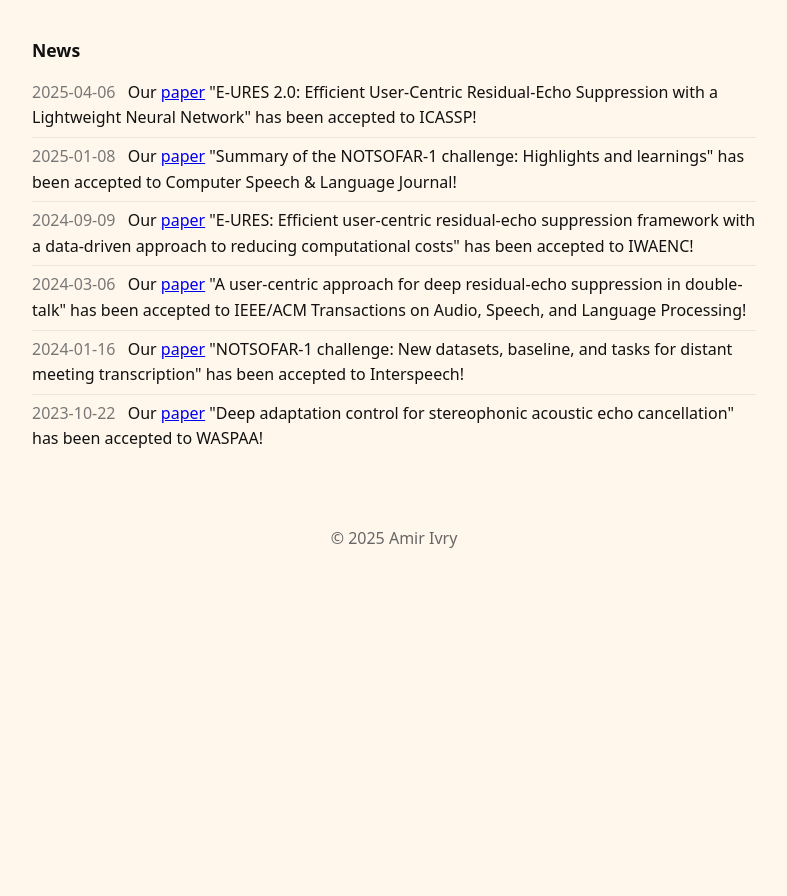
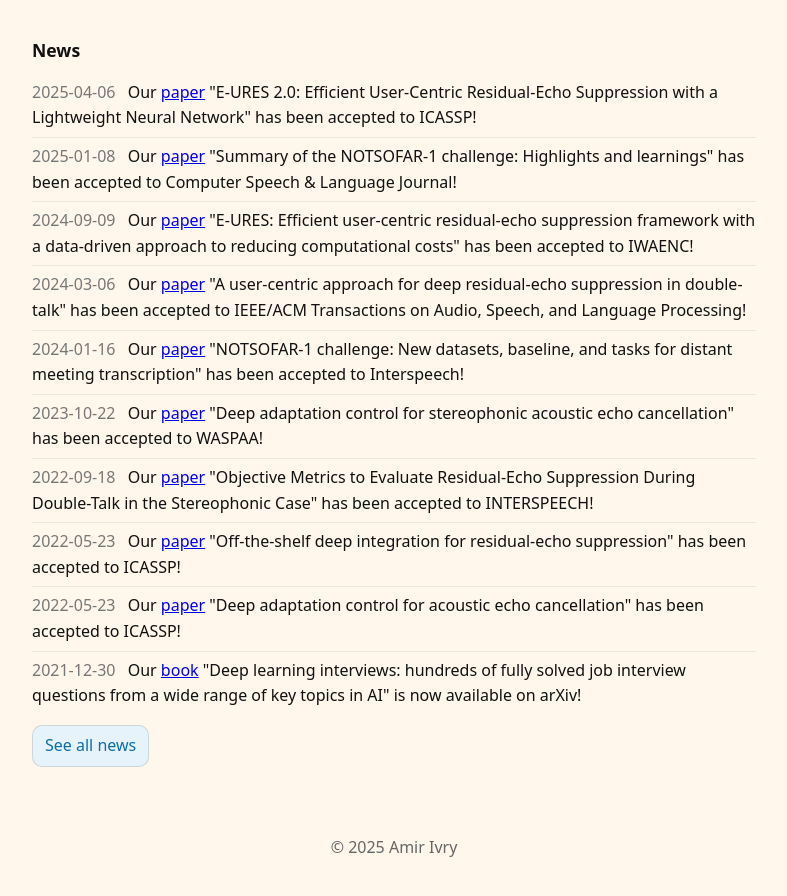
Before and after one commit to Amir-Ivry/Amir-Ivry.github.io, a Jekyll site: the page built from index.html, in a window 1280 px wide and 900 px high, scrolled down 1212 px. Shown: the top 896 px of the window, without its empty margins (246-1033 px from the left). Built offline with Jekyll 4.4.1, drawn with Linux system fonts in a browser that asks for light colours; before the commit the page ends 1804 px from its top, so only the background shows below that.

Commit message:
Update news.yml

```diff
--- a/_data/news.yml
+++ b/_data/news.yml
@@ -1,14 +1,14 @@
+- date: 2025-04-06
+  prefix: "Our"
+  link_text: "paper"
+  url: "/assets/papers/eures2_ivry.pdf"
+  suffix: "\"E-URES 2.0: Efficient User-Centric Residual-Echo Suppression with a Lightweight Neural Network\" has been accepted to ICASSP!"          # optional
+
 - date: 2025-01-08
   prefix: "Our"
   link_text: "paper"
   url: "/assets/papers/summary_abram.pdf"
   suffix: "\"Summary of the NOTSOFAR-1 challenge: Highlights and learnings\" has been accepted to Computer Speech & Language Journal!"          # optional
-
-- date: 2025-04-06
-  prefix: "Our"
-  link_text: "paper"
-  url: "/assets/papers/eures2_ivry.pdf"
-  suffix: "\"E-URES 2.0: Efficient User-Centric Residual-Echo Suppression with a Lightweight Neural Network\" has been accepted to ICASSP!"          # optional
 
 - date: 2024-09-09
   prefix: "Our"
@@ -33,3 +33,93 @@
   link_text: "paper"
   url: "/assets/papers/deepadaptationmono_ivry.pdf"
   suffix: "\"Deep adaptation control for stereophonic acoustic echo cancellation\" has been accepted to WASPAA!"          # optional
+
+- date: 2022-09-18
+  prefix: "Our"
+  link_text: "paper"
+  url: "/assets/papers/objective_ivry.pdf"
+  suffix: "\"Objective Metrics to Evaluate Residual-Echo Suppression During Double-Talk in the Stereophonic Case\" has been accepted to INTERSPEECH!"
+
+- date: 2022-05-23
+  prefix: "Our"
+  link_text: "paper"
+  url: "/assets/papers/deepadaptationmono_ivry.pdf"
+  suffix: "\"Deep adaptation control for acoustic echo cancellation\" has been accepted to ICASSP!"          # optional
+
+- date: 2022-05-23
+  prefix: "Our"
+  link_text: "paper"
+  url: "/assets/papers/offtheshelf_ivry.pdf"
+  suffix: "\"Off-the-shelf deep integration for residual-echo suppression\" has been accepted to ICASSP!"
+
+- date: 2021-12-30
+  prefix: "Our"
+  link_text: "book"
+  url: "https://arxiv.org/pdf/2201.00650"
+  suffix: "\"Deep learning interviews: hundreds of fully solved job interview questions from a wide range of key topics in AI\" is now available on arXiv!"
+
+- date: 2021-10-17
+  prefix: "Our"
+  link_text: "paper"
+  url: "/assets/papers/objectivemono_ivry.pdf"
+  suffix: "\"Objective metrics to evaluate residual-echo suppression during double-talk\" has been accepted to WASPAA!"
+
+- date: 2021-08-30
+  prefix: "Our"
+  link_text: "paper"
+  url: "/assets/papers/nonlinear_ivry.pdf"
+  suffix: "\"Nonlinear acoustic echo cancellation with deep learning\" has been accepted to Interspeech!"
+
+- date: 2019-07-07
+  prefix: "Our"
+  link_text: "paper"
+  url: "/assets/papers/lowpower_alimi.pdf"
+  suffix: "\"Low power in situ AI calibration of a three-axial magnetic sensor\" has been published in IEEE Transactions on Magnetics!"
+
+- date: 2021-06-06
+  prefix: "Our"
+  link_text: "paper"
+  url: "/assets/papers/deepresidual_ivry.pdf"
+  suffix: "\"Deep residual echo suppression with a tunable tradeoff between signal distortion and echo suppression\" has been accepted to ICASSP!"
+
+- date: 2021-05-31
+  prefix: "Our"
+  link_text: "paper"
+  url: "/assets/papers/multiclass_ivry.pdf"
+  suffix: "\"Multiclass permanent magnets superstructure for indoor localization using artificial intelligence\" has been published in IEEE Transactions on Magnetics!"
+
+- date: 2021-01-01
+  prefix: "Our"
+  link_text: "paper"
+  url: "/assets/papers/smartphone_ivry.pdf"
+  suffix: "\"Smartphone based indoor localization using permanent magnets and artificial intelligence for pattern recognition\" has been published in AIP Advances!"
+
+- date: 2020-05-04
+  prefix: "Our"
+  link_text: "paper"
+  url: "/assets/papers/evaluationVAD_ivry.pdf"
+  suffix: "\"Evaluation of deep-learning-based voice activity detectors and room impulse response models in reverberant environments\" has been accepted to ICASSP!"
+
+- date: 2019-08-19
+  prefix: "Our"
+  link_text: "paper"
+  url: "/assets/papers/machinelearning_Alimi.pdf"
+  suffix: "\"Machine-Learning Detection Algorithms for Large Barkhausen Jumps in Cluttered Environment\" has been published in IEEE Magnetics Letters!"
+
+- date: 2019-04-04
+  prefix: "Our"
+  link_text: "paper"
+  url: "/assets/papers/vad_ivry.pdf"
+  suffix: "\"Voice activity detection for transient noisy environment based on diffusion nets\" has been published in IEEE Journal of Selected Topics in Signal Processing!"
+
+- date: 2018-12-09
+  prefix: "Our"
+  link_text: "paper"
+  url: "/assets/papers/Investigation-Weiss.pdf"
+  suffix: "\"Investigation and modeling of large Barkhausen jumps dynamics in low-power fluxgate magnetometers\" has been published in IEEE Sensors Journal!"
+
+- date: 2016-11-16
+  prefix: "Our"
+  link_text: "paper"
+  url: "/assets/papers/enhancement_benisty.pdf"
+  suffix: "\"Enhancement of BCI classifiers through domain adaptation\" has been accepted to ICSEE!"
```
